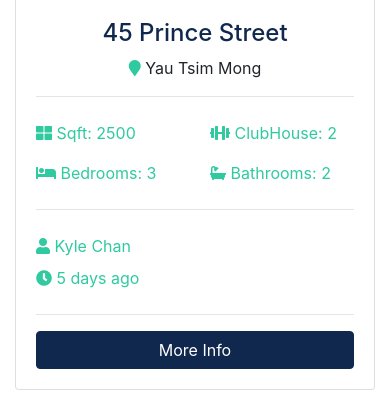
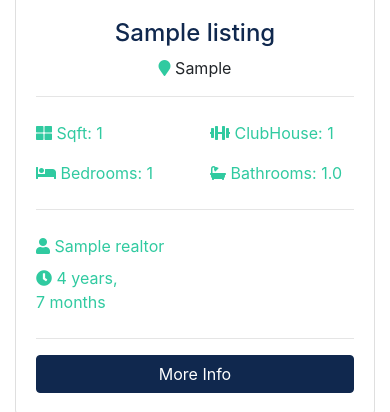
Before and after one commit to AliceLam24/hkct3, a Django app: page / in a window 390 px wide. Shown: the part 1028-1440 px from the top of the page. Run offline with Django 4.2, Linux system fonts and the light colour scheme; tables that the repository leaves empty hold one stand-in row (values such as "Sample post"); grey boxes marked "Sample" are stand-in pictures; some libraries are stand-ins or nearby versions.

Commit message:
Step 12: realtor related code

```diff
--- a/listings/views.py
+++ b/listings/views.py
@@ -5,7 +5,8 @@ from django.core.paginator import EmptyPage,PageNotAnInteger,Paginator
 # Create your views here.
 def index(request):
     #! get all data from listing database
-    listings = Listing.objects.all()
+        # listings = Listing.objects.all()
+    listings = Listing.objects.order_by('-list_date').filter(is_published=True)
     paginator = Paginator(listings, 3)
     page = request.GET.get('page')
     paged_listings = paginator.get_page(page)
--- a/pages/views.py
+++ b/pages/views.py
@@ -1,9 +1,18 @@
 from django.shortcuts import render
-from django.http import HttpResponse
+from listings.models import Listing
+from realtors.models import Realtor
 # Create your views here.
 
 def index(request):
-    return render(request,'pages/index.html')
+    listings = Listing.objects.order_by('-list_date').filter(is_published=True)[:3]
+    context = {'listings': listings}
+    return render(request,'pages/index.html', context)
 
 def about(request):
-    return render(request,'pages/about.html')
+    realtors = Realtor.objects.order_by('-hire_date')
+    mvp_realtors = Realtor.objects.all().filter(is_mvp=True)
+    context = {
+        'realtors': realtors,
+        'mvp_realtors': mvp_realtors
+    }
+    return render(request,'pages/about.html', context)
--- a/templates/listings/listings.html
+++ b/templates/listings/listings.html
@@ -42,7 +42,7 @@
 
             <div class="card-img-overlay">
               <h2>
-                <span class="badge badge-secondary text-white">${{listing.price |intcomma}}
+                <span class="badge badge-secondary text-white">${{listing.price | intcomma}}
                 </span>
               </h2>
             </div>
@@ -56,7 +56,7 @@
               <hr />
               <div class="row py-2 text-secondary">
                 <div class="col-6">
-                  <i class="fas fa-th-large"></i> Sqft: {{listing.sqft}}
+                  <i class="fas fa-th-large"></i> Sqft: {{listing.sqft |intcomma}}
                 </div>
                 <div class="col-6">
                   <i class="fas fa-dumbbell"></i> ClubHouse: {{listing.clubhouse}}
--- a/templates/pages/index.html
+++ b/templates/pages/index.html
@@ -1,4 +1,6 @@
-{% extends 'base.html' %} {% block content %}
+{% extends 'base.html' %}
+{% load humanize %}
+{% block content %}
     <!-- Showcase -->
 <section id="showcase">
         <div class="container text-center">
@@ -115,180 +117,68 @@
           <h3 class="text-center mb-3">Latest Listings</h3>
           <div class="row">
             <!-- Listing 1 -->
+            {% if listings %}
+            <!--for loop to gen items-->
+            {% for listing in listings %}
             <div class="col-md-6 col-lg-4 mb-4">
               <div class="card listing-preview">
-                <img
-                  class="card-img-top"
-                  src="assets/img/homes/home-1.jpg"
-                  alt=""
-                />
+                <img class="card-img-top" src="{{listing.photo_main.url}}" alt="" />
                 <div class="card-img-overlay">
                   <h2>
-                    <span class="badge badge-secondary text-white"
-                      >$4,900,000</span
-                    >
+                    <span class="badge badge-secondary text-white">${{listing.price |intcomma}}</span>
                   </h2>
                 </div>
                 <div class="card-body">
                   <div class="listing-heading text-center">
-                    <h4 class="text-primary">45 Prince Street</h4>
+                    <h4 class="text-primary">{{listing.title}}</h4>
                     <p>
-                      <i class="fas fa-map-marker text-secondary"></i> Yau Tsim
-                      Mong
+                      <i class="fas fa-map-marker text-secondary"></i> {{listing.district}}
                     </p>
                   </div>
                   <hr />
                   <div class="row py-2 text-secondary">
                     <div class="col-6">
-                      <i class="fas fa-th-large"></i> Sqft: 2500
+                      <i class="fas fa-th-large"></i> Sqft: {{listing.sqft |intcomma}}
                     </div>
                     <div class="col-6">
-                      <i class="fas fa-dumbbell"></i> ClubHouse: 2
+                      <i class="fas fa-dumbbell"></i> ClubHouse: {{listing.clubhouse}}
                     </div>
                   </div>
                   <div class="row py-2 text-secondary">
                     <div class="col-6">
-                      <i class="fas fa-bed"></i> Bedrooms: 3
+                      <i class="fas fa-bed"></i> Bedrooms: {{listing.bedrooms}}
                     </div>
                     <div class="col-6">
-                      <i class="fas fa-bath"></i> Bathrooms: 2
+                      <i class="fas fa-bath"></i> Bathrooms: {{listing.bathrooms}}
                     </div>
                   </div>
                   <hr />
                   <div class="row py-2 text-secondary">
-                    <div class="col-6"><i class="fas fa-user"></i> Kyle Chan</div>
+                    <div class="col-6"><i class="fas fa-user"></i> {{listing.realtor}}</div>
                   </div>
                   <div class="row text-secondary pb-2">
                     <div class="col-6">
-                      <i class="fas fa-clock"></i> 5 days ago
+                      <i class="fas fa-clock"></i> {{listing.list_date | timesince}}
                     </div>
                   </div>
                   <hr />
-                  <a href="listing.html" class="btn btn-primary btn-block"
+                  <a href={% url 'listing' listing.id %} class="btn btn-primary btn-block"
                     >More Info</a
                   >
                 </div>
               </div>
             </div>
-
-            <!-- Listing 2 -->
-            <div class="col-md-6 col-lg-4 mb-4">
-              <div class="card listing-preview">
-                <img
-                  class="card-img-top"
-                  src="assets/img/homes/home-2.jpg"
-                  alt=""
-                />
-                <div class="card-img-overlay">
-                  <h2>
-                    <span class="badge badge-secondary text-white"
-                      >$5,500,000</span
-                    >
-                  </h2>
-                </div>
-                <div class="card-body">
-                  <div class="listing-heading text-center">
-                    <h4 class="text-primary">Hung Hom Estate</h4>
-                    <p>
-                      <i class="fas fa-map-marker text-secondary"></i> Kowloon
-                      City
-                    </p>
-                  </div>
-                  <hr />
-                  <div class="row py-2 text-secondary">
-                    <div class="col-6">
-                      <i class="fas fa-th-large"></i> Sqft: 3200
-                    </div>
-                    <div class="col-6">
-                      <i class="fas fa-dumbbell"></i> ClubHouse: 1
-                    </div>
-                  </div>
-                  <div class="row py-2 text-secondary">
-                    <div class="col-6">
-                      <i class="fas fa-bed"></i> Bedrooms: 4
-                    </div>
-                    <div class="col-6">
-                      <i class="fas fa-bath"></i> Bathrooms: 2.5
-                    </div>
-                  </div>
-                  <hr />
-                  <div class="row py-2 text-secondary">
-                    <div class="col-6">
-                      <i class="fas fa-user"></i> Mark Hudson
-                    </div>
-                  </div>
-                  <div class="row text-secondary pb-2">
-                    <div class="col-6">
-                      <i class="fas fa-clock"></i> 5 days ago
-                    </div>
-                  </div>
-                  <hr />
-                  <a href="listing.html" class="btn btn-primary btn-block"
-                    >More Info</a
-                  >
-                </div>
-              </div>
+            {% endfor %}
+            <!--end for loop block-->
+            {% else %}
+            <div class="col-md-12">
+              <p>No Listing Available</p>
             </div>
-
-            <!-- Listing 3 -->
-            <div class="col-md-6 col-lg-4 mb-4">
-              <div class="card listing-preview">
-                <img
-                  class="card-img-top"
-                  src="assets/img/homes/home-3.jpg"
-                  alt=""
-                />
-                <div class="card-img-overlay">
-                  <h2>
-                    <span class="badge badge-secondary text-white"
-                      >$5,800,000</span
-                    >
-                  </h2>
-                </div>
-                <div class="card-body">
-                  <div class="listing-heading text-center">
-                    <h4 class="text-primary">Mei Foo</h4>
-                    <p>
-                      <i class="fas fa-map-marker text-secondary"></i> Sham Shui
-                      Po
-                    </p>
-                  </div>
-                  <hr />
-                  <div class="row py-2 text-secondary">
-                    <div class="col-6">
-                      <i class="fas fa-th-large"></i> Sqft: 3107
-                    </div>
-                    <div class="col-6">
-                      <i class="fas fa-dumbbell"></i> ClubHouse: 0
-                    </div>
-                  </div>
-                  <div class="row py-2 text-secondary">
-                    <div class="col-6">
-                      <i class="fas fa-bed"></i> Bedrooms: 4
-                    </div>
-                    <div class="col-6">
-                      <i class="fas fa-bath"></i> Bathrooms: 3
-                    </div>
-                  </div>
-                  <hr />
-                  <div class="row py-2 text-secondary">
-                    <div class="col-6"><i class="fas fa-user"></i> Mark Lee</div>
-                  </div>
-                  <div class="row text-secondary pb-2">
-                    <div class="col-6">
-                      <i class="fas fa-clock"></i> 5 days ago
-                    </div>
-                  </div>
-                  <hr />
-                  <a href="listing.html" class="btn btn-primary btn-block"
-                    >More Info</a
-                  >
-                </div>
-              </div>
-            </div>
+            {% endif %}
           </div>
         </div>
 </section>
+
 
 <section id="services" class="py-5 bg-secondary text-white">
         <div class="container">
```
Also changed, not shown: templates/pages/about.html (+19 -35 lines).
